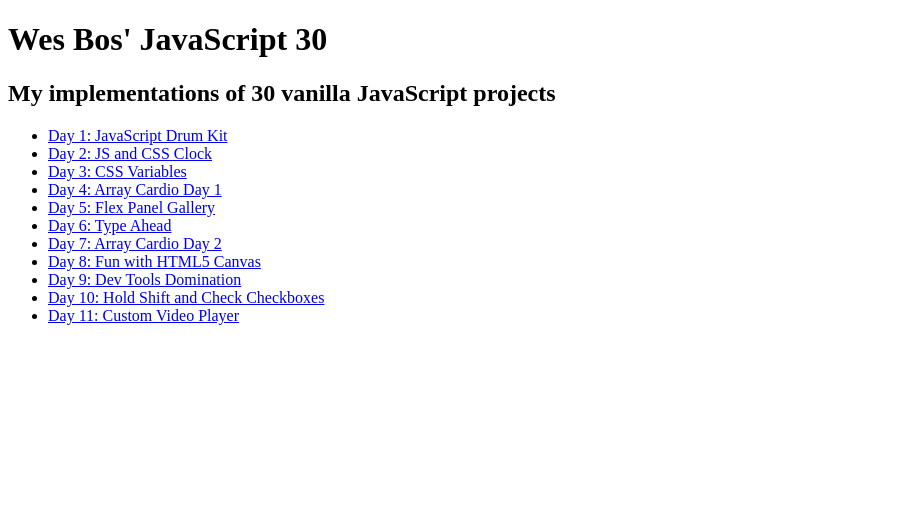
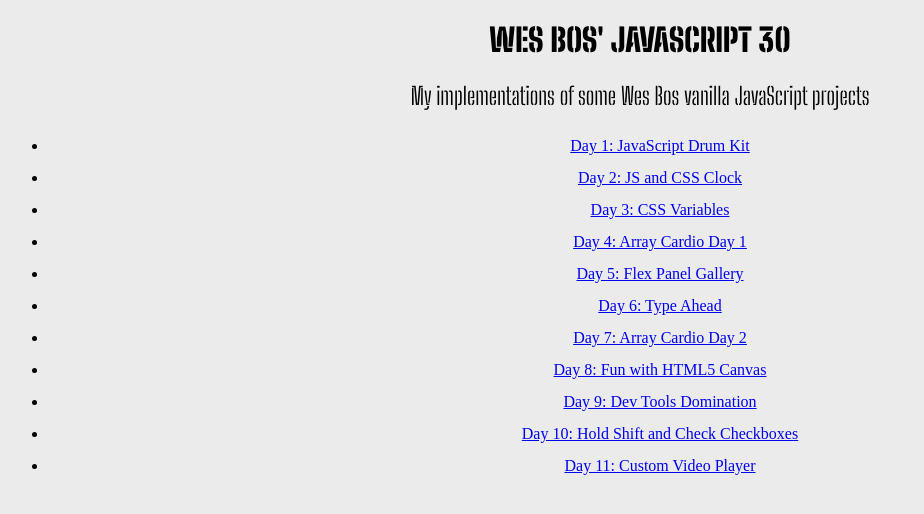
Before and after one commit to stevekwt/wesbosjs30, a plain HTML site: page index.html in a window 1280 px wide. Shown: the whole page, without its empty margins (0-924 px from the left). Drawn offline with Linux system fonts and the light colour scheme.

Commit message:
basic prettifying of index.html

```diff
--- a/index.html
+++ b/index.html
@@ -4,10 +4,11 @@
     <meta charset="UTF-8">
     <meta name="viewport" content="width=device-width, initial-scale=1.0">
     <title>Wes Bos' JavaScript 30</title>
+    <link rel="stylesheet" href="style.css">
 </head>
 <body>
     <h1>Wes Bos' JavaScript 30</h1>
-    <h2>My implementations of 30 vanilla JavaScript projects</h2>
+    <h2>My implementations of some Wes Bos vanilla JavaScript projects</h2>
     <ul>
         <li><a href="./01 - JavaScript Drum Kit/index.html">Day 1: JavaScript Drum Kit</a></li>
         <li><a href="./02 - JS and CSS Clock/index-START.html">Day 2: JS and CSS Clock</a></li>
--- /dev/null
+++ b/style.css
@@ -0,0 +1,21 @@
+@import url('https://fonts.googleapis.com/css2?family=Big+Shoulders+Stencil+Display:wght@400;900&display=swap');
+
+body {
+    background-color: #ebebeb;
+    text-align: center;
+}
+
+h1 {
+    font-family: 'Big Shoulders Stencil Display', cursive;
+    font-weight: 900;
+    text-transform: uppercase;
+}
+
+h2 {
+    font-family: 'Big Shoulders Stencil Display', cursive;
+    font-weight: 400;
+}
+
+ul {
+    line-height: 2;
+}
```
Also changed, not shown: 1 other file.
